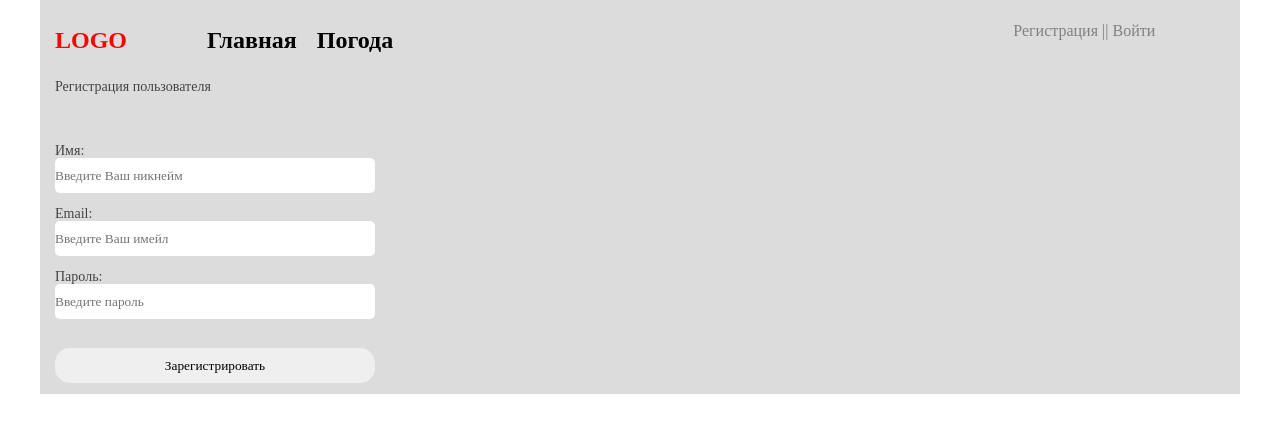
After one commit to Kandrey1/Organiser, a Flask app: page /user/registration in a window 1280 px wide. The commit adds this page. Shown: the top 433 px of the page. Run offline with Flask 2, Linux system fonts and the light colour scheme.

Commit message:
add module User

```diff
--- a/app/api/controllers.py
+++ b/app/api/controllers.py
@@ -6,7 +6,9 @@ from ..models import TemperatureSchema
 
 
 class RequestGetFutureCity(Resource):
+    """ Возвращает json с прогнозом погоды на 2 недели """
     def get(self, city_n):
+        """ city_n: string - название города """
         try:
             cities = CheckInputCity().get_info_city(city_n)
             temp = {}
@@ -23,9 +25,11 @@ class RequestGetFutureCity(Resource):
 
 
 class RequestGetArhive(Resource):
+    """ Возвращает json с архивом погоды за месяц. В качестве параметров
+        запроса json в формате {'city':<string>, 'year':<int> , 'month': <int>}
+    """
     def get(self):
         try:
-
             temp_schema = TemperatureSchema(many=True)
 
             data = request.get_json()
--- a/app/static/css/style.css
+++ b/app/static/css/style.css
@@ -55,6 +55,20 @@ h1,h2,h3,h4,h5,h6{font-size:inherit;font-weight: inherit;}
     font-size: 24px;
     font-weight: 600;
     line-height: 34px;
+}
+/*---------------------------------------------------*/
+.enter {
+    margin: 0px 0px 0px 600px;
+}
+.enter__list {
+    display: flex;
+}
+.enter__item {
+}
+.enter__link {
+    color: grey;
+    font-size: 16px;
+    font-weight: 400;
 }
 /*--------------------- HEADER end -----------------------------------------------------------------------*/
 /*-----------------------MAIN start -----------------------------------------------------------------------*/
@@ -128,3 +142,72 @@ h1,h2,h3,h4,h5,h6{font-size:inherit;font-weight: inherit;}
 .weather__rain{
     font-size: 12px;
 }
+/*================== АВТОРИЗАЦИЯ ============================*/
+.form_auth_block{
+    width: 400px;
+    height: 300px;
+    margin: 0;
+    background-size: cover;
+    border-radius: 4px;
+}
+.form_auth_block_content{
+    padding-top: 10%;
+}
+.form_auth_block input{
+    display: block;
+    width: 80%;
+    height: 35px;
+    border-radius: 5px;
+    border:none;
+    outline: none;
+}
+input:focus {
+    color: #000000;
+    border-radius: 5px;
+    border: 2px solid #436fea;
+}
+.form_auth_button{
+    display: block;
+    width: 80%;
+    margin-top: 15px;
+    border-radius: 15px;
+    height: 35px;
+    border: none;
+    cursor: pointer;
+}
+
+/*================== АВТОРИЗАЦИЯ ============================*/
+/*================== РЕГИСТРАЦИЯ ============================*/
+.form_reg_block{
+    width: 400px;
+    height: 300px;
+    margin: 0;
+    background-size: cover;
+    border-radius: 4px;
+}
+.form_reg_block_content{
+  padding-top: 10%;
+}
+.form_reg_block input{
+  display: block;
+  width: 80%;
+  height: 35px;
+  border-radius: 5px;
+  border:none;
+  outline: none;
+}
+input:focus {
+  color: #000000;
+  border-radius: 5px;
+  border: 2px solid #436fea;
+}
+.form_reg_button{
+    display: block;
+    width: 80%;
+    margin-top: 15px;
+    border-radius: 15px;
+    height: 35px;
+    border: none;
+    cursor: pointer;
+}
+/*================== РЕГИСТРАЦИЯ ============================*/
--- a/app/templates/base.html
+++ b/app/templates/base.html
@@ -19,6 +19,21 @@
                             <li class="menu__item">
                                 <a href="{{ url_for('weather.weather') }}" class="menu__link">Погода</a>
                             </li>
+                            <div class="enter">
+                                {% if current_user.is_authenticated %}
+                                    <ul class="enter__list">
+                                        <li class="enter__item"> <a href="{{ url_for('user.profile') }}" class="enter__link">Личный кабинет |</a></li>
+                                        <li class="enter__item"> <a href="{{ url_for('user.logout') }}" class="enter__link">| Выйти</a></li>
+                                    </ul>
+                                    Вы вошли как: < {{ current_user.name }} >
+                                {% else %}
+                                    <ul class="enter__list">
+                                        <li class="enter__item"><a href="{{ url_for('user.registration') }}" class="enter__link">Регистрация |</a></li>
+                                        <li class="enter__item"><a href="{{ url_for('user.login') }}" class="enter__link">| Войти</a></li>
+                                    </ul>
+                                {% endif %}
+
+                            </div>
                         </ul>
                     </nav>
             </div>
--- /dev/null
+++ b/app/templates/user/registration.html
@@ -0,0 +1,26 @@
+{% extends "base.html" %}
+
+{% block content %}
+    <h1 class="h1_about">Регистрация пользователя</h1>
+    <div class="form_reg_block">
+        <div class="form_reg_block_content">
+            <div class="message__error">
+                {% for msg in get_flashed_messages() %}
+                    <div class="flash">{{ msg }}</div>
+                {% endfor %}
+            </div>
+            <form class="form_reg_style" action="#" method="post">
+                Имя:
+                <input name="name" placeholder="Введите Ваш никнейм" required >
+                <br>
+                Email:
+                <input type="email" name="email" placeholder="Введите Ваш имейл" required >
+                <br>
+                Пароль:
+                <input type="password" name="password" placeholder="Введите пароль" required >
+                <br>
+                <button class="form_reg_button" type="submit" name="form_reg_submit">Зарегистрировать</button>
+            </form>
+        </div>
+    </div>
+{% endblock %}
--- /dev/null
+++ b/app/user/blueprint.py
@@ -0,0 +1,82 @@
+from flask import Blueprint, render_template, request, flash, redirect, url_for
+from flask_login import login_user, logout_user, login_required
+from werkzeug.security import generate_password_hash, check_password_hash
+from ..models import db, User
+
+user_bp = Blueprint('user', __name__)
+
+
+@user_bp.route("/")
+def user():
+    """ Представления для главной страницы модуля """
+    context = dict()
+    context['title'] = 'Модуль "Пользователи"'
+    return render_template("user/user.html", context=context)
+
+
+@user_bp.route("/registration", methods=['GET', 'POST'])
+def registration():
+    """ Представления для страницы регистрации нового пользователя """
+    context = dict()
+    context['title'] = 'Регистрация'
+    if request.method == "POST":
+        name = request.form.get('name')
+        email = request.form.get('email')
+        password = request.form.get('password')
+
+        user = User.query.filter_by(email=email).first()
+
+        pass_hash = generate_password_hash(password, method='sha256')
+
+        if user:
+            flash('Пользователь с таким email уже существует')
+            return redirect(url_for('user.registration'))
+
+        new_user = User(name=name, email=email, password=pass_hash)
+
+        db.session.add(new_user)
+        db.session.commit()
+
+        return redirect(url_for('user.profile'))
+
+    return render_template("user/registration.html", context=context)
+
+
+@user_bp.route("/login", methods=['GET', 'POST'])
+def login():
+    """ Представления для страницы авторизации """
+    context = dict()
+    context['title'] = 'Авторизация'
+
+    if request.method == "POST":
+        email = request.form.get('email')
+        password = request.form.get('password')
+
+        user = User.query.filter_by(email=email).first()
+
+        if not user or not check_password_hash(user.password, password):
+            flash('Неверный логин или пароль')
+            return redirect(url_for('user.login'))
+
+        login_user(user)
+
+        return redirect(url_for('user.profile'))
+
+    return render_template("user/login.html", context=context)
+
+
+@user_bp.route("/logout")
+@login_required
+def logout():
+    """ Представления для logout """
+    logout_user()
+    return redirect(url_for('user.login'))
+
+
+@user_bp.route("/profile")
+@login_required
+def profile():
+    """ Представления для личного кабинете """
+    context = dict()
+    context['title'] = 'Личный кабинет'
+    return render_template("user/profile.html", context=context)
--- a/requirements.txt
+++ b/requirements.txt
@@ -10,3 +10,4 @@ marshmallow
 flask_marshmallow
 flask_sqlalchemy
 marshmallow-sqlalchemy
+flask-login
--- a/run.py
+++ b/run.py
@@ -4,6 +4,8 @@ from app import create_app
 from config import Config
 
 app = create_app(Config)
+
+client = app.test_client()
 
 from app.models import db
 
@@ -18,9 +20,11 @@ def create_table():
 
 from app.weather.blueprint import weather_bp
 from app.api.blueprint import api_bp
+from app.user.blueprint import user_bp
 
 app.register_blueprint(weather_bp, url_prefix='/weather')
 app.register_blueprint(api_bp, url_prefix='/api')
+app.register_blueprint(user_bp, url_prefix='/user')
 
 
 @app.route("/")
```
Also changed, not shown: app/__init__.py (+11 -20 lines), app/models.py (+20 -1 lines), app/templates/user/login.html (added, +23 -0 lines), app/templates/user/profile.html (added, +7 -0 lines), app/templates/user/user.html (added, +8 -0 lines), app/tests/test_weather.py (+18 -1 lines), app/user/__init__.py (added).
